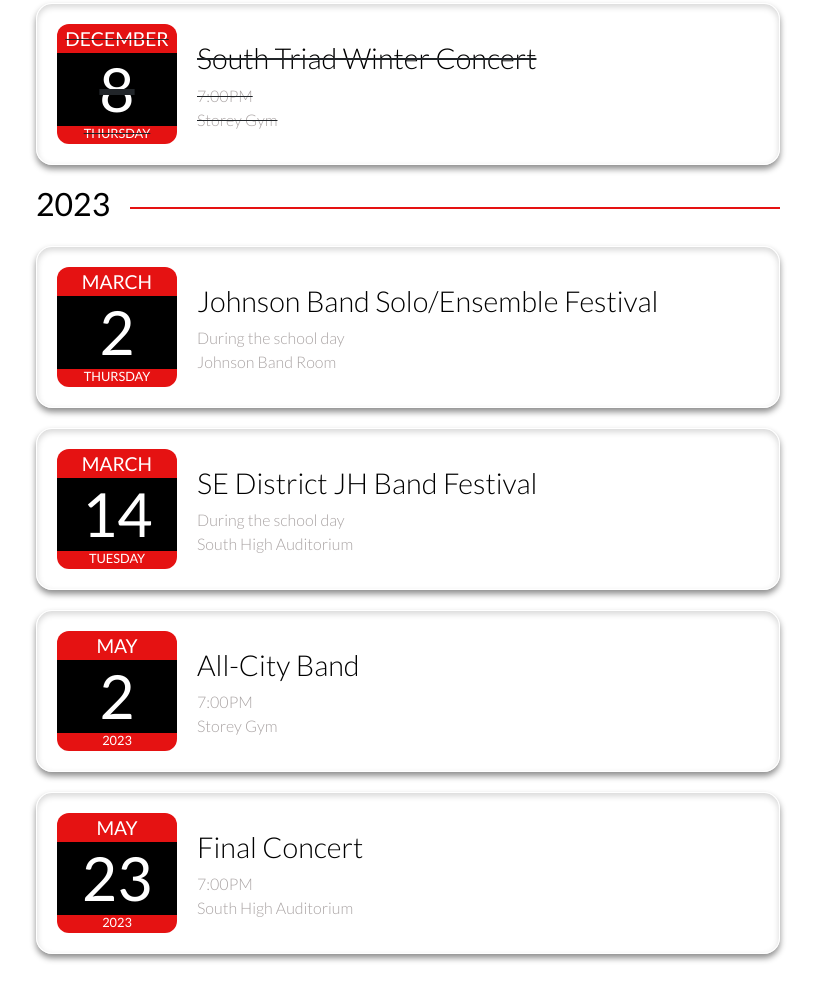
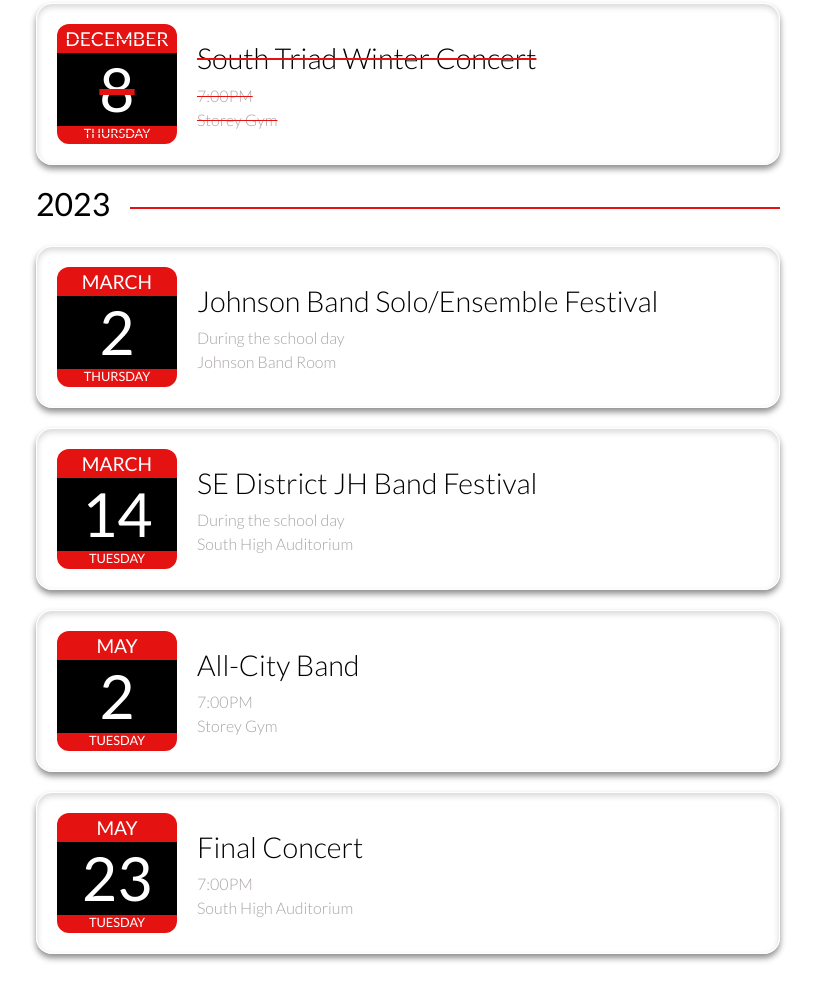
Before and after one commit to btschu/22-23_johnson_concert_schedule, a plain HTML site: page index.html in a window 1280 px wide. Shown: the part 155-1149 px from the top of the page, without its empty margins (232-1047 px from the left). Drawn offline with nearby package versions, Linux system fonts and the light colour scheme.

Commit message:
more styling

```diff
--- a/index.html
+++ b/index.html
@@ -82,7 +82,7 @@
                         <div class="date">
                             <span class="month">may</span>
                             <span class="day">2</span>
-                            <span class="weekday">2023</span>
+                            <span class="weekday">Tuesday</span>
                         </div>
                         <div class="info">
                             <h2 class="title">All-City Band</h2>
@@ -98,7 +98,7 @@
                         <div class="date">
                             <span class="month">may</span>
                             <span class="day">23</span>
-                            <span class="weekday">2023</span>
+                            <span class="weekday">Tuesday</span>
                         </div>
                         <div class="info">
                             <h2 class="title">Final Concert</h2>
--- a/script.js
+++ b/script.js
@@ -1,10 +1,14 @@
 const dateOfEvent = document.querySelectorAll('.event-date');
+const completedEvent = document.querySelectorAll('.event');
 
 dateOfEvent.forEach(event => {
     const date = new Date(event.dateTime);
     // console.log(date);
     const currentDate = new Date();
     if (date < currentDate) {
+        event.style.color = '#e51212';
         event.style.textDecoration = 'line-through';
+        // hide elements
+        // event.style.display = 'none';
     }
 })
```
